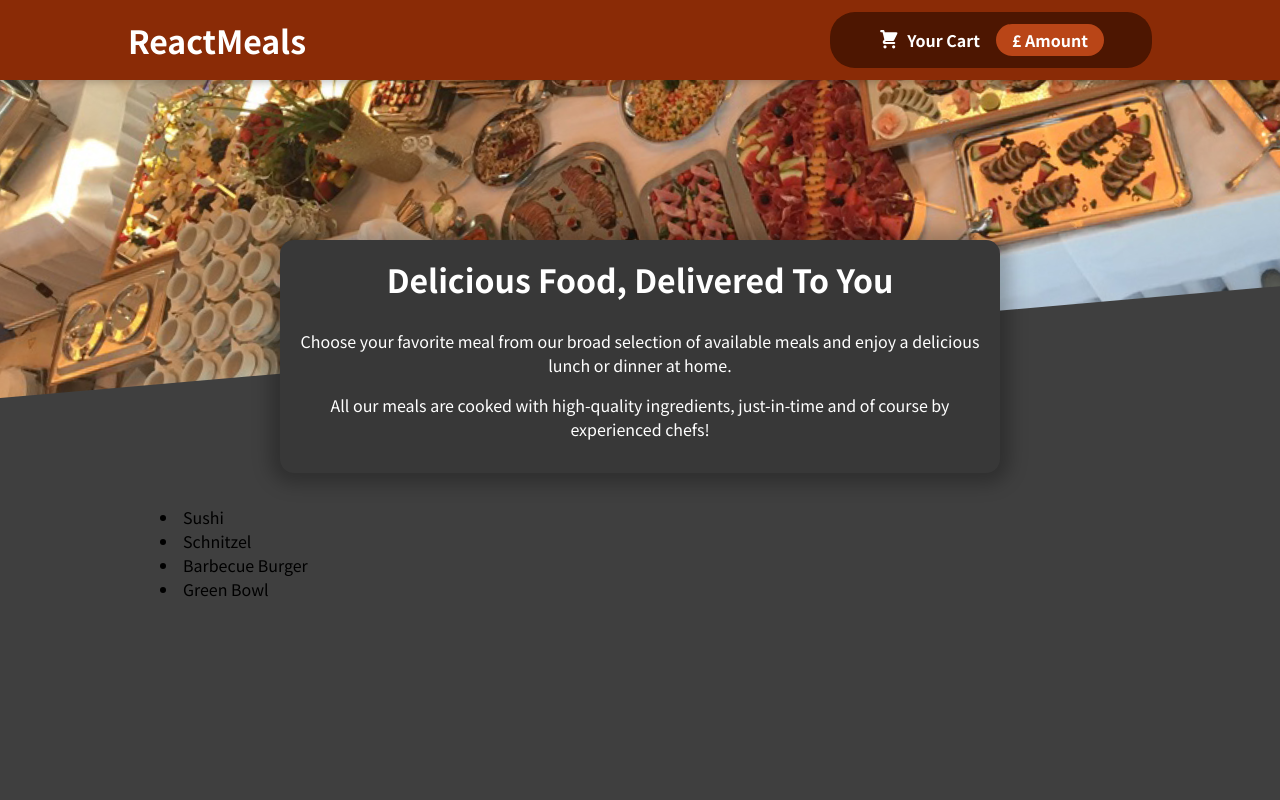
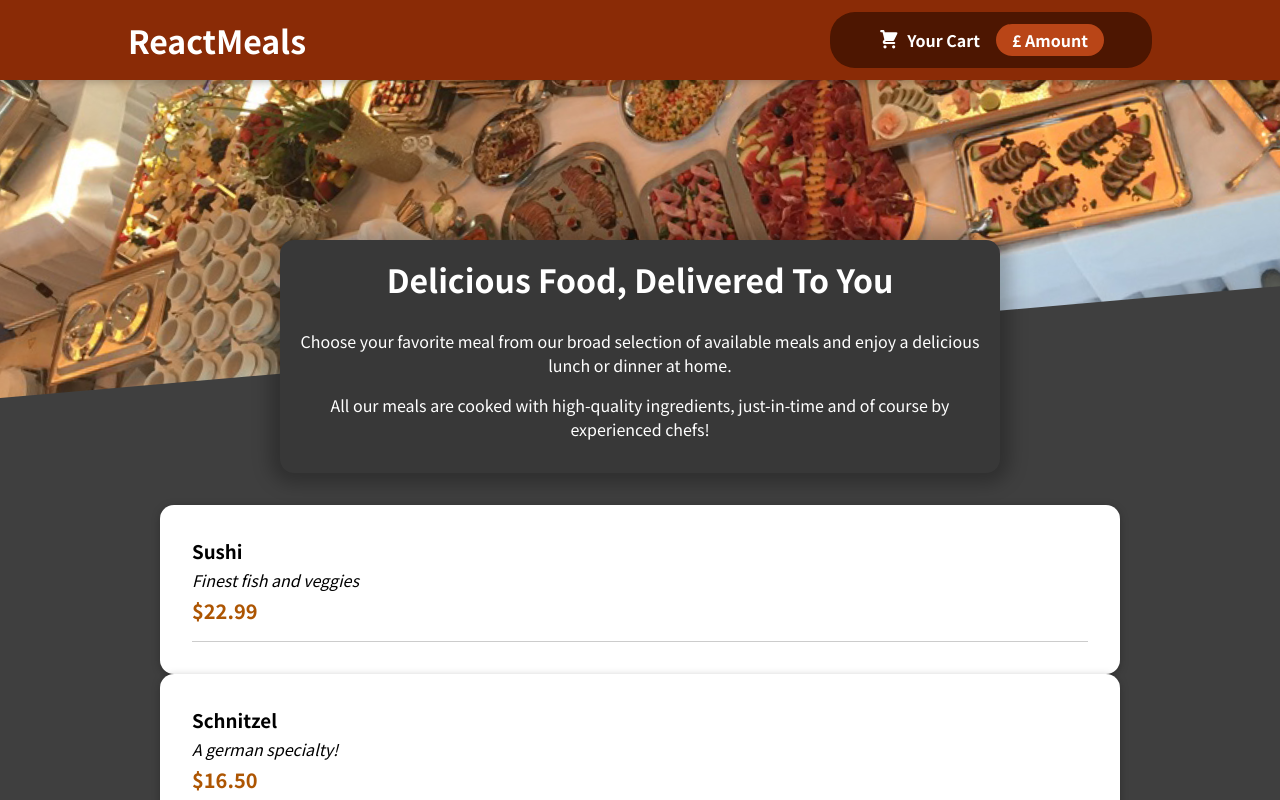
Before and after one commit to OzgurFiratSayin/react-food-app, a React (Create React App) app: page / in a window 1280 px wide. Shown: the top 800 px of the page. Built offline with nearby package versions, Linux system fonts and the light colour scheme.

Commit message:
Created Card UI component and Item component for meals

```diff
--- /dev/null
+++ b/src/components/Meals/MealItem/MealItem.js
@@ -0,0 +1,17 @@
+import React from 'react';
+
+import classes from './MealItem.module.css';
+
+const MealItem = (props) => {
+  return (
+    <li className={classes.meal}>
+      <div>
+        <h3>{props.name}</h3>
+        <div className={classes.description}>{props.description}</div>
+        <div className={classes.price}>${props.price.toFixed(2)}</div>
+      </div>
+    </li>
+  );
+};
+
+export default MealItem;
--- /dev/null
+++ b/src/components/Meals/MealItem/MealItem.module.css
@@ -0,0 +1,22 @@
+.meal {
+  display: flex;
+  justify-content: space-between;
+  margin: 1rem;
+  padding-bottom: 1rem;
+  border-bottom: 1px solid #ccc;
+}
+
+.meal h3 {
+  margin: 0 0 0.25rem 0;
+}
+
+.description {
+  font-style: italic;
+}
+
+.price {
+  margin-top: 0.25rem;
+  font-weight: bold;
+  color: #ad5502;
+  font-size: 1.25rem;
+}
--- a/src/components/Meals/MealsAvailable.js
+++ b/src/components/Meals/MealsAvailable.js
@@ -1,4 +1,7 @@
 import React from 'react';
+
+import Card from '../UI/Card';
+import MealItem from './MealItem/MealItem';
 
 import classes from './MealsAvailable.module.css';
 
@@ -30,10 +33,18 @@
 ];
 
 const MealsAvailable = () => {
-  const mealsList = DUMMY_MEALS.map(meal => <li>{meal.name}</li>);
   return (
     <section className={classes.meals}>
-      {mealsList}
+      { DUMMY_MEALS.map(meal =>
+        <Card>
+          <MealItem
+            key={meal.id}
+            name={meal.name}
+            description={meal.description}
+            price={meal.price}
+          />
+        </Card>
+      )}
     </section>
   );
 };
--- /dev/null
+++ b/src/components/UI/Card.js
@@ -0,0 +1,13 @@
+import React from 'react';
+
+import classes from './Card.module.css';
+
+const Card = (props) => {
+  return (
+    <div className={classes.card}>
+      {props.children}
+    </div>
+  );
+};
+
+export default Card;
--- /dev/null
+++ b/src/components/UI/Card.module.css
@@ -0,0 +1,6 @@
+.card {
+  padding: 1rem;
+  box-shadow: 0 2px 8px rgba(0, 0, 0, 0.25);
+  border-radius: 14px;
+  background-color: white;
+}
```
Also changed, not shown: 1 other file (tests, documents, lock files or other folders).
